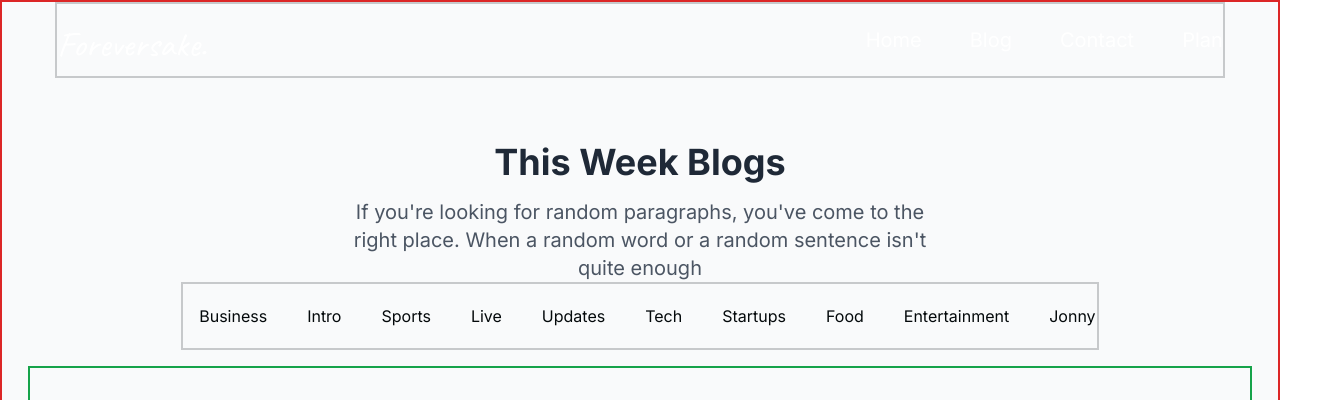
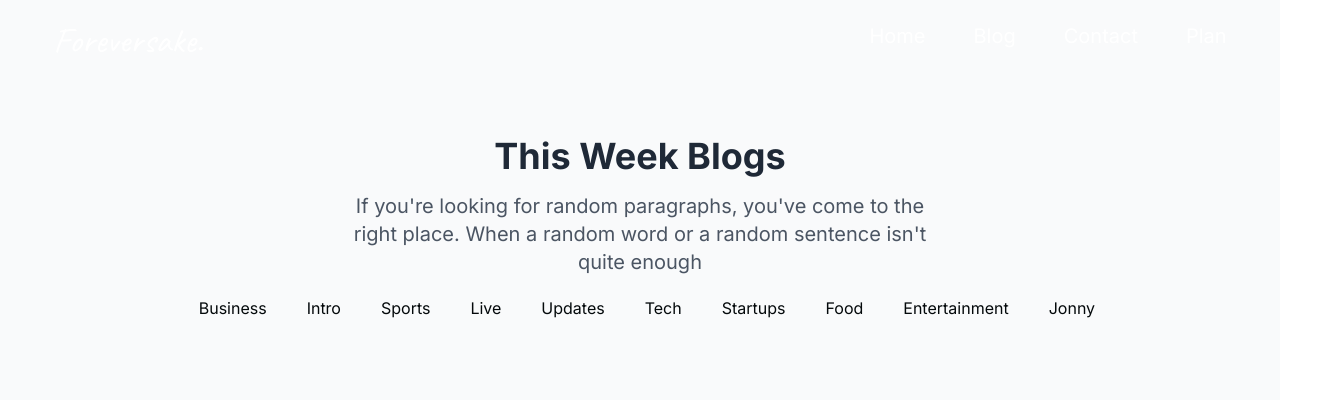
Before and after one commit to chiebvka/forever-landing, a Next.js app: page /blogs in a window 1280 px wide. Shown: the top 400 px of the page, 1330 px wide, since content can reach past the window. Built offline with nearby package versions, Linux system fonts and the light colour scheme.

Commit message:
removed all the borders

```diff
--- a/app/blogs/[blog]/page.tsx
+++ b/app/blogs/[blog]/page.tsx
@@ -4,10 +4,10 @@ type Props = {}
 
 export default function page({}: Props) {
   return (
-    <div className='w-11/12 mx-auto border-2 px-2 border-red-600'>
+    <div className='w-11/12 mx-auto  px-2 '>
         <main className="mt-10">
             <div className="mb-4 md:mb-0 w-full mx-auto relative">
-                <div className="px-4 lg:px-0">
+                <div className="">
                     <h2 className="md:text-4xl text-xl mb-2 font-semibold text-foreground leading-tight">
                     Pellentesque a consectetur velit, ac molestie ipsum. Donec sodales, massa et auctor.
                     </h2>
@@ -22,7 +22,7 @@ export default function page({}: Props) {
             </div>
             <div className="flex flex-col lg:flex-row lg:space-x-12">
 
-                <div className="px-4 lg:px-0 mt-12 text-foreground text-base md:text-lg justify-normal leading-relaxed w-full ">
+                <div className=" mt-12 text-foreground text-base md:text-lg justify-normal leading-relaxed w-full ">
                     <p className="pb-6">Advantage old had otherwise sincerity dependent additions. It in adapted natural hastily is
                     justice. Six draw
                     you him full not mean evil. Prepare garrets it expense windows shewing do an. She projection advantages
--- a/app/blogs/layout.tsx
+++ b/app/blogs/layout.tsx
@@ -4,7 +4,7 @@ export default function BlogLayout({
     children: React.ReactNode
   }) {
     return (
-      <section className="min-h-screen overflow-auto relative text-foreground  w-full bg-background flex flex-col items-center ">
+      <section className="min-h-screen relative text-foreground  w-full bg-background flex flex-col items-center ">
         {/* Include shared UI here e.g. a header or sidebar */}
         {children}
 
--- a/app/blogs/page.tsx
+++ b/app/blogs/page.tsx
@@ -29,19 +29,19 @@ export default async function page({ searchParams }: Props) {
     <div>
         <div className="flex w-10/12 mx-auto justify-center items-center">
 
-        <div className="2xl:mx-auto  lg:px-20 lg:py-16 md:py-12 md:px-6 py-9 px-4 w-96 sm:w-auto">
+        <div className=" lg:px-20 lg:py-16 md:py-12 md:px-6 py-9 px-4 w-96 sm:w-auto">
           <div role="main" className="flex flex-col items-center justify-center">
             <h1 className="md:text-4xl text-xl font-bold leading-9 text-center text-gray-800 dark:text-gray-50">This Week Blogs</h1>
             <p className="md:text-xl text-base leading-normal text-center text-gray-600 dark:text-white mt-4 lg:w-1/2 md:w-10/12 w-11/12">If you're looking for random paragraphs, you've come to the right place. When a random word or a random sentence isn't quite enough</p>
           </div>
-          <div className="w-full flex gap-5 flex-wrap">
-            <ul className="flex gap-2 overflow-auto">
+          {/* <div className="w-full flex gap-5 flex-wrap">
+            <ul className="flex gap-2 ">
 
             </ul>
-          </div>
+          </div> */}
           <BlogFilter
            />
-          <div className="text-gray-900 py-12  w-full mt-4 border-2 border-green-600 ">
+          <div className="text-gray-900 py-12  w-full mt-4  ">
             <div className="w-full pt-4 pr-5 pb-6 pl-5 mt-0 mr-auto mb-0 ml-auto space-y-5 sm:py-8 md:py-12 sm:space-y-8 md:space-y-16
                ">
               <div className="flex flex-col items-center sm:px-5 md:flex-row">
--- a/app/layout.tsx
+++ b/app/layout.tsx
@@ -18,7 +18,7 @@ export default function RootLayout({
   return (
     <html lang="en">
       <body>
-        <main className={`${inter.className} border-2 border-red-600 w-full min-h-screen bg-background flex flex-col items-center`}>
+        <main className={`${inter.className} w-full min-h-screen bg-background flex flex-col items-center`}>
           <Navbar />
             {children}
           <Footer />
--- a/components/BlogFilter.tsx
+++ b/components/BlogFilter.tsx
@@ -158,7 +158,7 @@ export default function BlogFilter({  }: Props) {
 //   : blogPosts;
 
   return (
-    <div className='flex w-9/12 mx-auto border-2 overflow-auto py-2 gap-5'>
+    <div className='flex w-9/12 mx-auto  py-2 gap-5'>
         <ul className="flex gap-2 overflow-auto">
         {[...new Set(blogPosts.map((post) => post.tag))].map((tag) => (
             <button
--- a/components/Footer.tsx
+++ b/components/Footer.tsx
@@ -7,7 +7,7 @@ const cavet = Caveat({ subsets: ['latin'] })
 
 export default function Footer({}: Props) {
   return (
-    <div className='w-11/12 mx-auto'>
+    <div className='w-11/12 mx-auto border-t mt-6'>
         {/** Footer */}
         <footer className="bg-gradient-to-r ">
         <div className="max-w-screen-xl px-4 py-8 mx-auto sm:px-6 lg:px-8">
--- a/components/Navbar.tsx
+++ b/components/Navbar.tsx
@@ -34,12 +34,12 @@ export default function Navbar({}: Props) {
 
 
   return (
-    <div className='border-2 flex md:justify-around justify-between items-center w-11/12 md:py-5 pb-3 mx-auto'>
+    <div className=' flex md:justify-around justify-between items-center w-11/12 md:py-5 pb-3 mx-auto'>
       <div className="flex  lg:flex-1">
-        <a href="#" className="-m-1.5  p-1.5">
+        <Link href="/" className="-m-1.5  p-1.5">
           <span className="sr-only">Your Company</span>
           <h1 className={`${cavet.className} h-8 text-4xl z-10 text-white  w-auto`}>Foreversake.</h1>
-        </a>
+        </Link>
       </div>
       <div className="flex lg:hidden">
         <button
```
